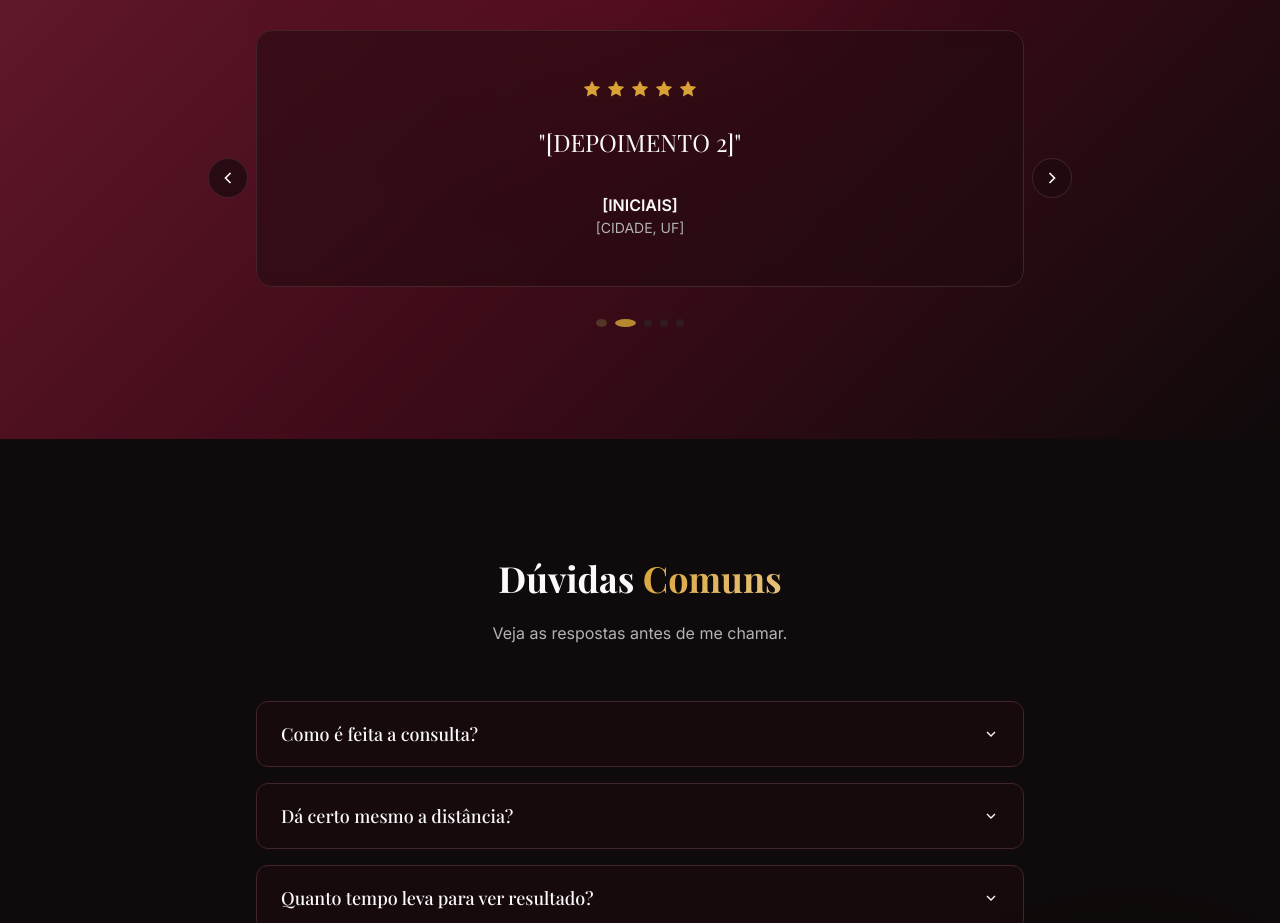
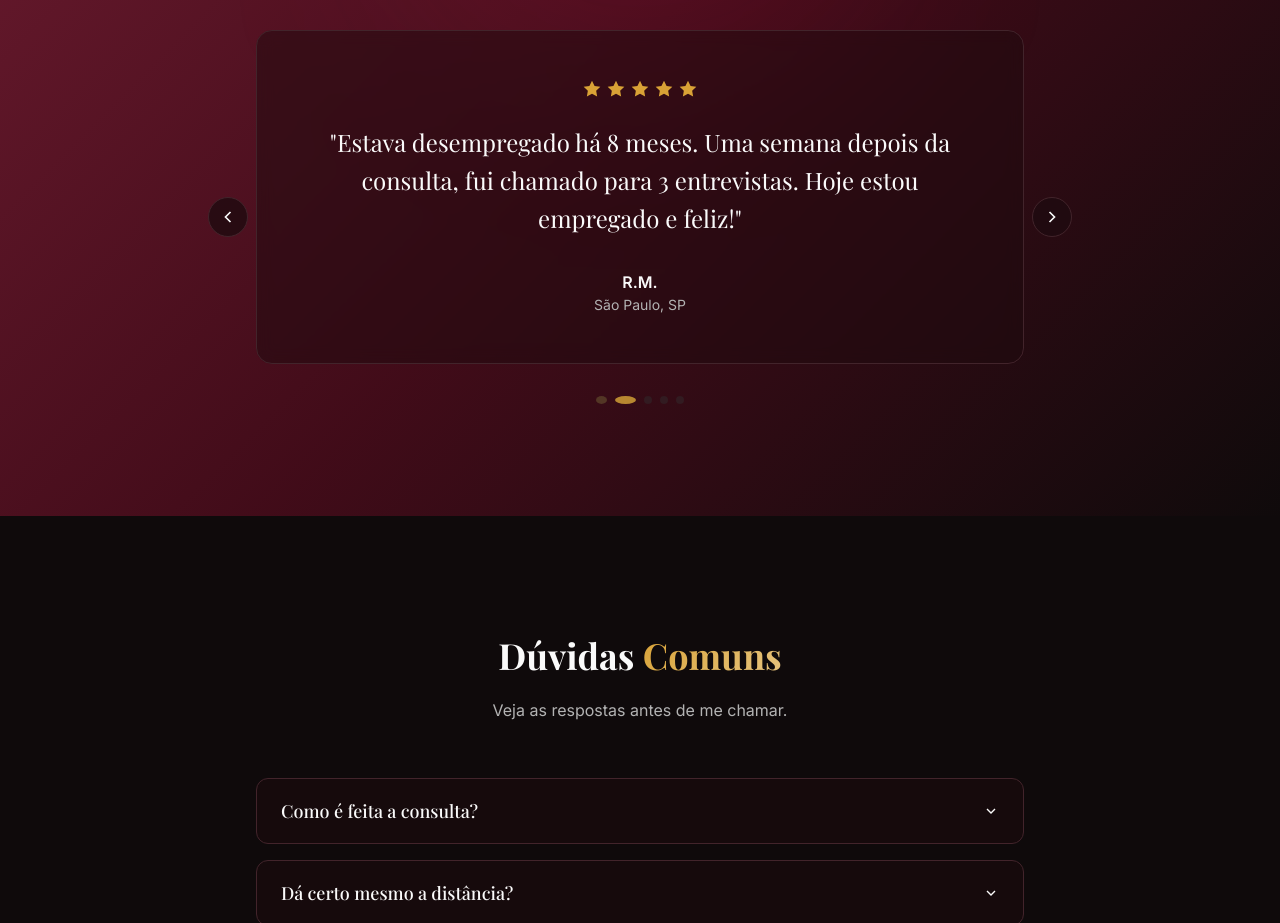
Before and after one commit to joaosaraiva1830/site-whatsapp, a plain HTML site: page index.html in a window 1280 px wide. Shown: the part 2960-3883 px from the top of the page. Drawn offline with nearby package versions, Linux system fonts and the light colour scheme.

Commit message:
Depoimentos restaurados sem o nome antigo
Co-Authored-By: Claude Opus 5.5 <noreply@anthropic.com>

```diff
--- a/index.html
+++ b/index.html
@@ -705,10 +705,10 @@
               <svg xmlns="http://www.w3.org/2000/svg" viewBox="0 0 24 24" fill="currentColor"><polygon points="12 2 15.09 8.26 22 9.27 17 14.14 18.18 21.02 12 17.77 5.82 21.02 7 14.14 2 9.27 8.91 8.26 12 2"/></svg>
               <svg xmlns="http://www.w3.org/2000/svg" viewBox="0 0 24 24" fill="currentColor"><polygon points="12 2 15.09 8.26 22 9.27 17 14.14 18.18 21.02 12 17.77 5.82 21.02 7 14.14 2 9.27 8.91 8.26 12 2"/></svg>
             </div>
-            <blockquote class="testimonial-quote" id="testimonial-quote">"[DEPOIMENTO 1]"</blockquote>
+            <blockquote class="testimonial-quote" id="testimonial-quote">"Meu marido voltou em menos de 15 dias. Eu não acreditava, mas funcionou! Obrigado, você mudou minha vida."</blockquote>
             <div>
-              <p class="testimonial-author" id="testimonial-author">[INICIAIS]</p>
-              <p class="testimonial-location" id="testimonial-location">[CIDADE, UF]</p>
+              <p class="testimonial-author" id="testimonial-author">A.C.</p>
+              <p class="testimonial-location" id="testimonial-location">Rio de Janeiro, RJ</p>
             </div>
           </div>
           <div class="testimonial-dots" id="testimonial-dots"></div>
@@ -788,11 +788,11 @@
       };
 
       var testimonials = [
-        { text: '[DEPOIMENTO 1]', author: '[INICIAIS]', location: '[CIDADE, UF]' },
-        { text: '[DEPOIMENTO 2]', author: '[INICIAIS]', location: '[CIDADE, UF]' },
-        { text: '[DEPOIMENTO 3]', author: '[INICIAIS]', location: '[CIDADE, UF]' },
-        { text: '[DEPOIMENTO 4]', author: '[INICIAIS]', location: '[CIDADE, UF]' },
-        { text: '[DEPOIMENTO 5]', author: '[INICIAIS]', location: '[CIDADE, UF]' }
+        { text: 'Meu marido voltou em menos de 15 dias. Eu não acreditava, mas funcionou! Obrigado, você mudou minha vida.', author: 'A.C.', location: 'Rio de Janeiro, RJ' },
+        { text: 'Estava desempregado há 8 meses. Uma semana depois da consulta, fui chamado para 3 entrevistas. Hoje estou empregado e feliz!', author: 'R.M.', location: 'São Paulo, SP' },
+        { text: 'A limpeza espiritual mudou minha vida. Me sinto leve e protegida. A energia da minha casa mudou completamente.', author: 'J.S.', location: 'Belo Horizonte, MG' },
+        { text: 'Fiz a proteção espiritual e desde então as coisas melhoraram muito. Recomendo de olhos fechados!', author: 'M.F.', location: 'Salvador, BA' },
+        { text: 'O trabalho de prosperidade abriu portas que eu nem imaginava. Gratidão eterna!', author: 'L.P.', location: 'Curitiba, PR' }
       ];
       var cur = 0;
       var quoteEl = document.getElementById('testimonial-quote');
```
